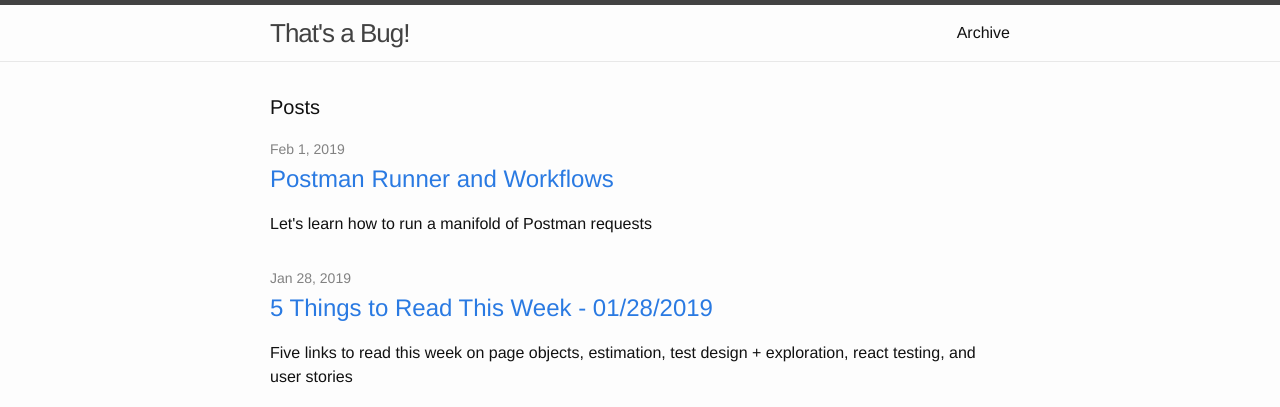
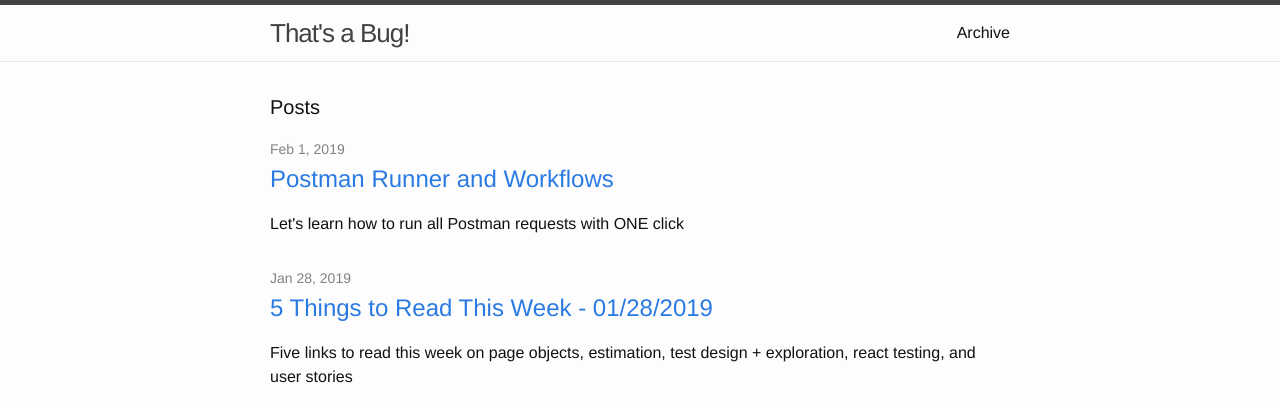
Before and after one commit to JoaoGFarias/JoaoGFarias.github.io, a Jekyll site: the page built from index.html, in a window 1280 px wide and 900 px high. Shown: the top 407 px of the window. Built offline with Jekyll 4.4.1, drawn with Linux system fonts in a browser that asks for light colours.

Commit message:
Postman Runner - Typos

````diff
--- a/_posts/2019-02-01-postman_runner.markdown
+++ b/_posts/2019-02-01-postman_runner.markdown
@@ -5,7 +5,7 @@ date: 2019-02-01 08:00:00 +0100
 author: João Farias
 version: 1.0.0
 tags: api-testing postman postman-series
-description: Let's learn how to run a manifold of Postman requests
+description: Let's learn how to run all Postman requests with ONE click
 ---
 
 ## In the last episode...
@@ -60,7 +60,7 @@ Let's take a deeper look at the configuration fields.
 ![Accessing Postman Runner Configuration]({{ "assets/images/postman_runner/configuring/configuring.png" | absolute_url }})
 
 The first field allow us to pick the environment where the execution will happen.
-An environment is a set of key-value pairs; that's the place where we have stored our initial variables values.
+An environment is a set of key-value pairs; That's the place where we have stored our initial variables values.
 You can use the environment setup to perform the same flow for different users (by changing the credentials) or different domains, such as QA, Dev or Prod (by changing the base URL of the API).
 
 The second field, _Interations_, tells Postman how the number of times that the flow should run.
@@ -97,7 +95,9 @@ run.
 The detailed screen has in three parts:
 
 1 - The title of each request;
+
 2 - The list of tests inside each request;
+
 3 - The list of iterations, that allow us to jump to each execution.
 
 ![Postman Runner Execution Parts]({{ "assets/images/postman_runner/execution/execution_parts.png" | absolute_url }})
@@ -124,7 +124,7 @@ It means the card creation endpoint should be used more often.
 The problem with our current approach is that it would require us to duplicate the _Create Learn on That's a Bug card_
 request - i.e. **duplication**.
 
-![Yoda hates duplication]({{ "assets/images/postman_runner/nextRequest/yoda.png" | absolute_url }})
+![Yoda hates duplication]({{ "assets/images/postman_runner/nextRequest/yoda.jpg" | absolute_url }})
 
 So, let's solve this...
 
@@ -193,7 +193,6 @@ else {
     pm.environment.unset(remainingCards)
     postman.setNextRequest("Move card from TODO to Done");
 }
-
 ```
 
 We can delete the counter variable and save to Postman that we can proceed with the card moving request.
````
Also changed, not shown: other parts of _posts/2019-02-01-postman_runner.markdown (+1 -3 lines).
